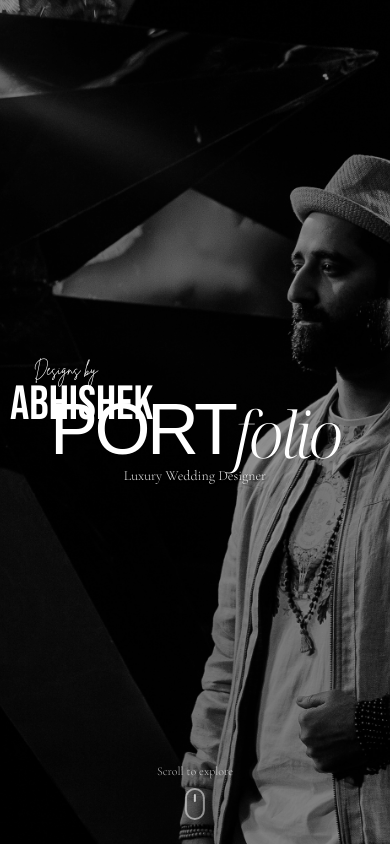
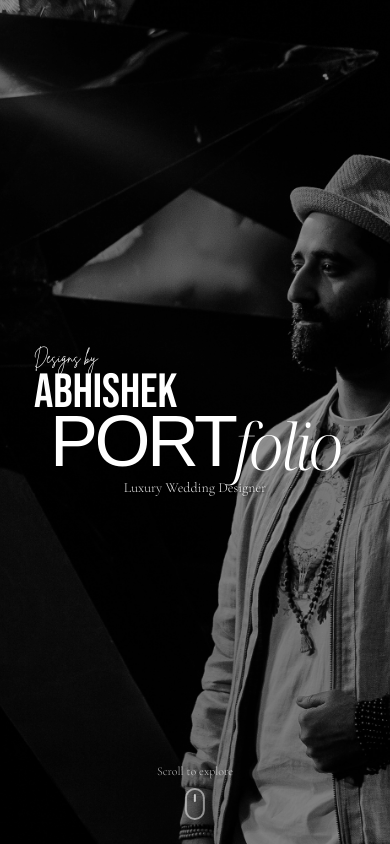
Before and after one commit to vedanthelwatkar/designs-by-abhishek, a React (Vite) app: page / in a window 390 px wide. Shown: the top 844 px of the page. Built offline with nearby package versions, Linux system fonts and the light colour scheme; no server answers; a web font is replaced by a local one.

Commit message:
fixed alignment issue

```diff
--- a/src/App.jsx
+++ b/src/App.jsx
@@ -72,7 +72,7 @@ const App = () => {
               Designs by
             </div>
             <div
-              className="text-white font-bebas leading-none w-full flex justify-start -ml-10 -mb-9"
+              className="text-white font-bebas leading-none w-full flex justify-start -ml-4 sm:-ml-7 sm:-mb-7 lg:-ml-10 -mb-3 lg:-mb-9"
               style={{ fontSize: "clamp(3rem, 10vw, 4rem)" }}
             >
               ABHISHEK
```
